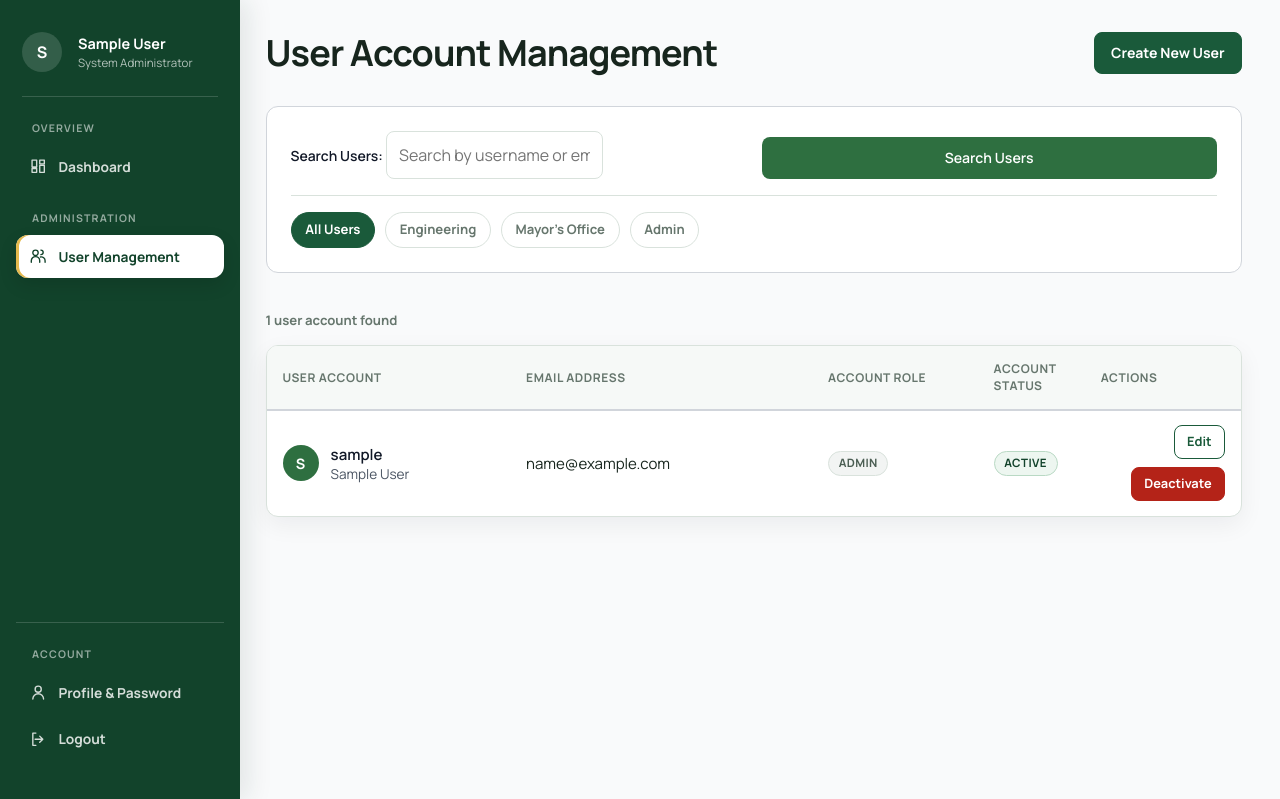
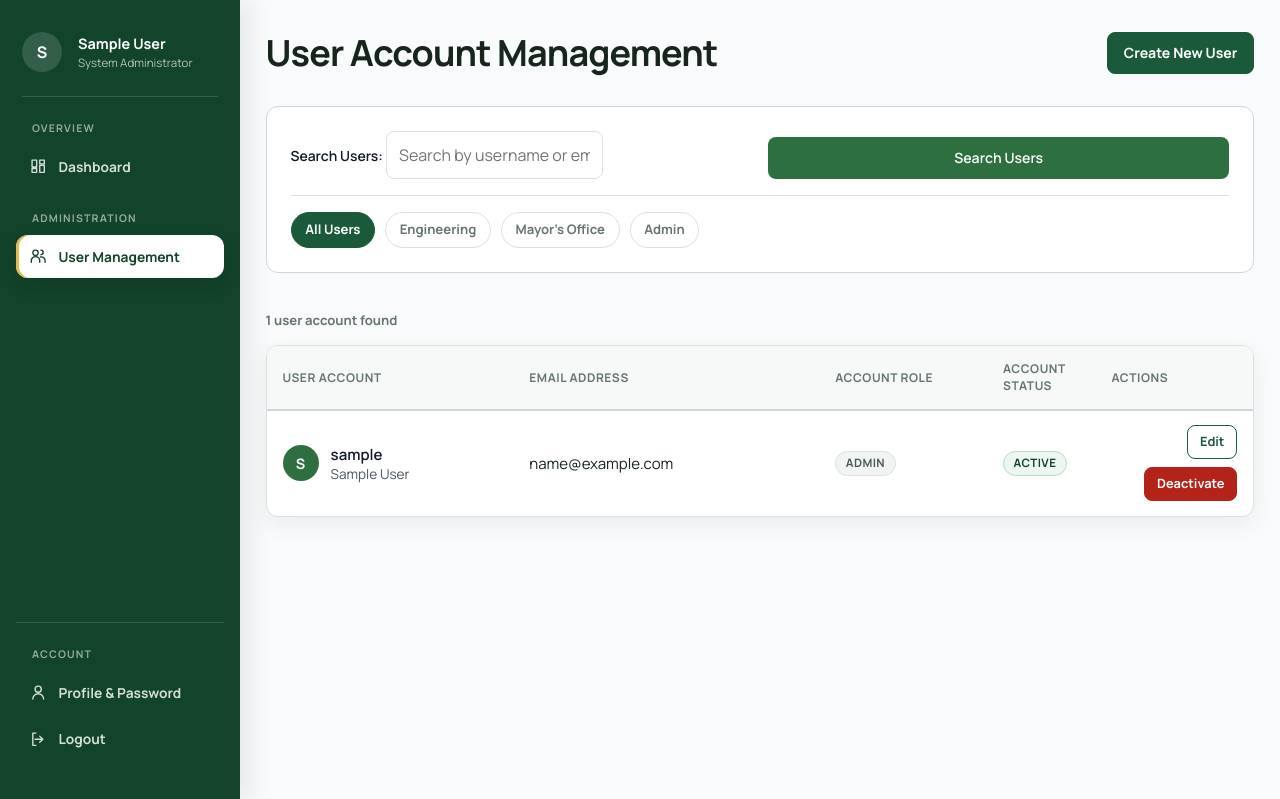
Before and after one commit to AboloftZeke/Gabaldon-Municipality-Project-Tracker, a Django app: page /users/ in a window 1280 px wide. Shown: the part 73-872 px from the top of the page. Run offline with Django 5.2, Linux system fonts and the light colour scheme; the visitor is signed in with stand-in values (Sample User, id 1); data comes from the database, SQL or seed files in the repository.

Commit message:
fix(ui): align sidebar and content spacing

```diff
--- a/static/css/components/ui.css
+++ b/static/css/components/ui.css
@@ -961,9 +961,10 @@
 
 /* Shared role-aware sidebar navigation */
 .ui-sidebar-layout {
+    --ui-sidebar-content-gutter: clamp(1.5rem, 2vw, 2rem);
     display: grid;
     grid-template-columns: 240px minmax(0, 1fr);
-    column-gap: clamp(1.5rem, 2vw, 2rem);
+    column-gap: 0;
     min-height: calc(100vh - 72px);
 }
 
@@ -1118,7 +1119,7 @@
 }
 
 .ui-sidebar-layout > .head-dashboard {
-    width: min(1180px, calc(100% - 3rem));
+    width: min(1180px, calc(100% - var(--ui-sidebar-content-gutter) - var(--ui-sidebar-content-gutter)));
 }
 
 /* Lightweight breadcrumbs for the main project flows. */
@@ -1151,6 +1152,7 @@
 
 @media (max-width: 800px) {
     .ui-sidebar-layout {
+        --ui-sidebar-content-gutter: 1rem;
         grid-template-columns: minmax(0, 1fr);
         column-gap: 0;
     }
--- a/static/css/templates/core/admin_dashboard.css
+++ b/static/css/templates/core/admin_dashboard.css
@@ -18,7 +18,7 @@
     .admin-dashboard-content {
         width: min(100%, 1280px);
         min-width: 0;
-        padding: clamp(1.5rem, 3vw, 2.5rem) clamp(1.25rem, 3vw, 2.5rem) 3rem 0;
+        padding: clamp(1.5rem, 3vw, 2.5rem) var(--ui-sidebar-content-gutter) 3rem;
         overflow: visible;
         justify-self: start;
     }
--- a/static/css/templates/core/engineering_dashboard.css
+++ b/static/css/templates/core/engineering_dashboard.css
@@ -318,7 +318,7 @@
     width: min(100%, 1280px);
     min-width: 0;
     justify-self: start;
-    padding: clamp(1.5rem, 3vw, 2.5rem) clamp(1.25rem, 3vw, 2.5rem) 3rem 0;
+    padding: clamp(1.5rem, 3vw, 2.5rem) var(--ui-sidebar-content-gutter) 3rem;
     overflow: visible;
 }
 
--- a/static/css/templates/core/head_dashboard.css
+++ b/static/css/templates/core/head_dashboard.css
@@ -10,7 +10,7 @@
 }
 
 .head-dashboard {
-    width: min(1180px, calc(100% - 3rem));
+    width: min(1180px, calc(100% - var(--ui-sidebar-content-gutter) - var(--ui-sidebar-content-gutter)));
     margin: 0 auto;
     padding: 2.25rem 0 4rem;
     color: var(--head-text);
--- a/static/css/templates/core/mayor_dashboard.css
+++ b/static/css/templates/core/mayor_dashboard.css
@@ -317,7 +317,7 @@
     width: min(100%, 1280px);
     min-width: 0;
     justify-self: start;
-    padding: clamp(1.5rem, 3vw, 2.5rem) clamp(1.25rem, 3vw, 2.5rem) 3rem 0;
+    padding: clamp(1.5rem, 3vw, 2.5rem) var(--ui-sidebar-content-gutter) 3rem;
     overflow: visible;
 }
 
--- a/static/css/templates/core/password_change.css
+++ b/static/css/templates/core/password_change.css
@@ -31,7 +31,7 @@
     place-items: start center;
     width: 100%;
     min-width: 0;
-    padding: 2rem 1.25rem 3rem 0;
+    padding: 2rem var(--ui-sidebar-content-gutter) 3rem;
 }
 
 body {
--- a/static/css/templates/core/user_confirm_activate.css
+++ b/static/css/templates/core/user_confirm_activate.css
@@ -190,7 +190,7 @@
     width: min(100%, 760px);
     min-width: 0;
     justify-self: start;
-    padding: clamp(1.5rem, 3vw, 2.5rem) clamp(1.25rem, 3vw, 2.5rem) 3rem 0;
+    padding: clamp(1.5rem, 3vw, 2.5rem) var(--ui-sidebar-content-gutter) 3rem;
 }
 
 @media (max-width: 768px) {
--- a/static/css/templates/core/user_confirm_deactivate.css
+++ b/static/css/templates/core/user_confirm_deactivate.css
@@ -183,7 +183,7 @@
     width: min(100%, 760px);
     min-width: 0;
     justify-self: start;
-    padding: clamp(1.5rem, 3vw, 2.5rem) clamp(1.25rem, 3vw, 2.5rem) 3rem 0;
+    padding: clamp(1.5rem, 3vw, 2.5rem) var(--ui-sidebar-content-gutter) 3rem;
 }
 
 @media (max-width: 768px) {
--- a/static/css/templates/core/user_form.css
+++ b/static/css/templates/core/user_form.css
@@ -16,7 +16,7 @@
     .user-management-form-content {
         width: min(100%, 900px);
         min-width: 0;
-        padding: clamp(1.5rem, 3vw, 2.5rem) clamp(1.25rem, 3vw, 2.5rem) 3rem 0;
+        padding: clamp(1.5rem, 3vw, 2.5rem) var(--ui-sidebar-content-gutter) 3rem;
         justify-self: start;
     }
 
--- a/static/css/templates/core/user_list.css
+++ b/static/css/templates/core/user_list.css
@@ -21,7 +21,7 @@
     .user-management-content {
         width: min(100%, 1280px);
         min-width: 0;
-        padding: clamp(1.5rem, 3vw, 2.5rem) clamp(1.25rem, 3vw, 2.5rem) 3rem 0;
+        padding: clamp(1.5rem, 3vw, 2.5rem) var(--ui-sidebar-content-gutter) 3rem;
         justify-self: start;
     }
 
--- a/static/css/templates/non_infrastructure/non_infrastructure_dashboard.css
+++ b/static/css/templates/non_infrastructure/non_infrastructure_dashboard.css
@@ -1,4 +1,4 @@
-    .dashboard-container { max-width: 1200px; margin: 2rem auto; padding: 0 1.5rem; }
+    .dashboard-container { max-width: 1200px; margin: 2rem auto; padding: 0 var(--ui-sidebar-content-gutter); }
     .dashboard-title { font-size: 2rem; font-weight: 700; margin-bottom: 2rem; color: #111827; }
 
     .stats-grid {
--- a/static/css/templates/non_infrastructure/non_infrastructure_list.css
+++ b/static/css/templates/non_infrastructure/non_infrastructure_list.css
@@ -24,7 +24,7 @@
     .projects-container {
         max-width: 1200px;
         margin: 2rem auto;
-        padding: 0 1.5rem;
+        padding: 0 var(--ui-sidebar-content-gutter);
     }
 
     .projects-header {
--- a/static/css/templates/projects/project_dashboard.css
+++ b/static/css/templates/projects/project_dashboard.css
@@ -29,7 +29,7 @@
 
     margin: 2rem auto;
 
-    padding: 0 1.5rem;
+    padding: 0 var(--ui-sidebar-content-gutter);
 }
 
 
--- a/static/css/templates/projects/project_list.css
+++ b/static/css/templates/projects/project_list.css
@@ -24,7 +24,7 @@
     .projects-container {
         max-width: 1200px;
         margin: 2rem auto;
-        padding: 0 1.5rem;
+        padding: 0 var(--ui-sidebar-content-gutter);
     }
 
     .projects-header {
```
